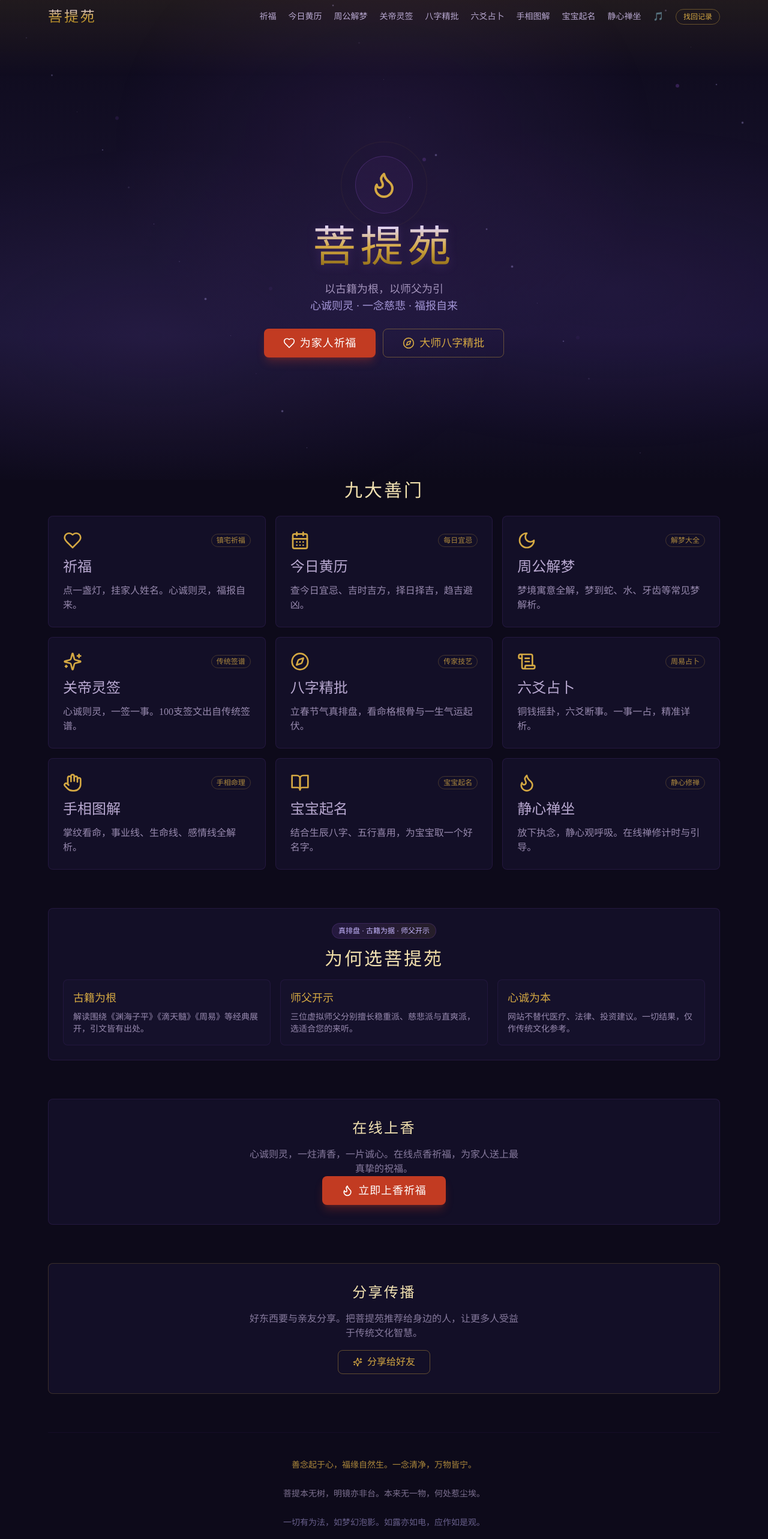
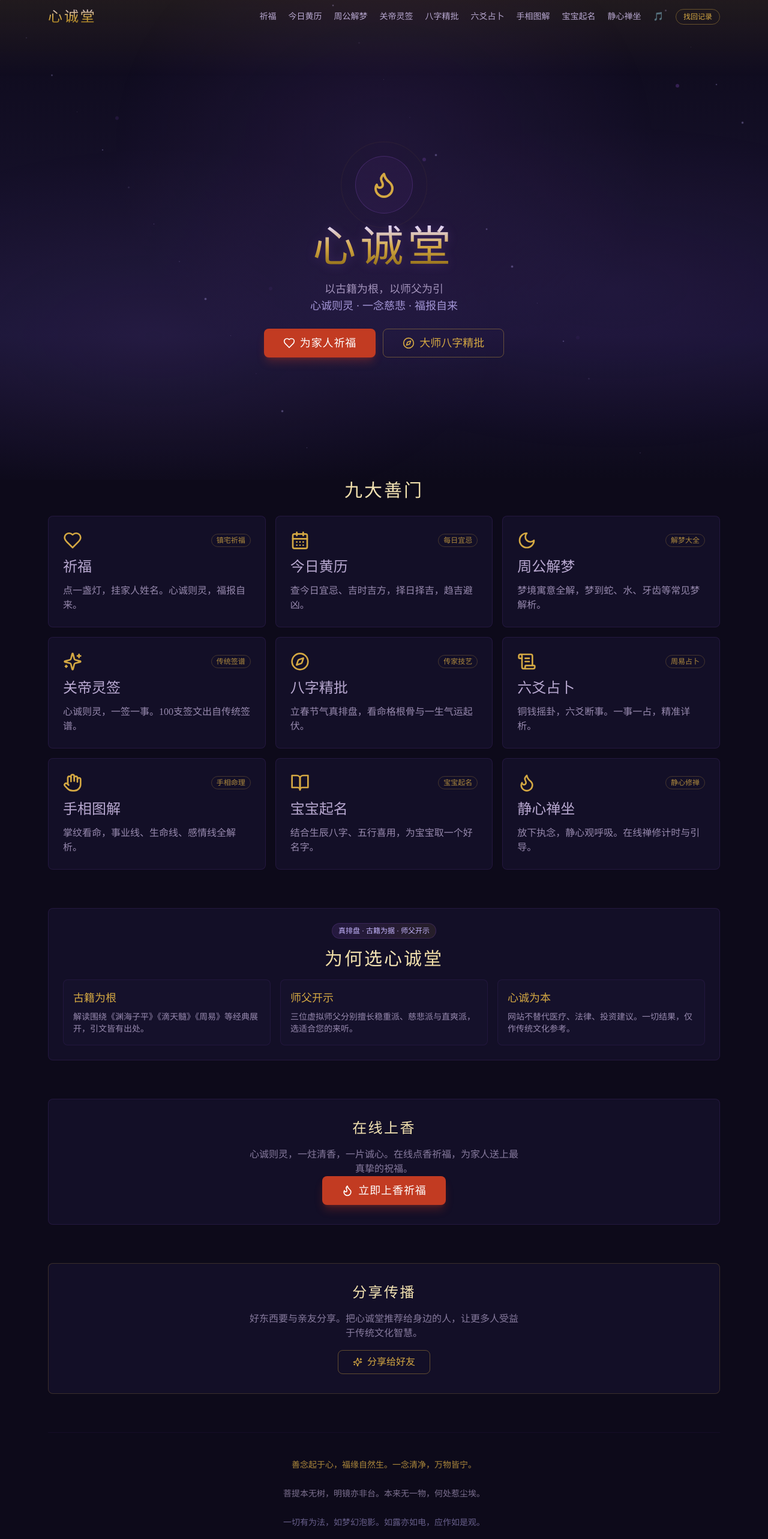
Before and after one commit to LJ082057/xinchengtang, a Next.js app: page / in a window 1280 px wide. Shown: the top 2566 px of the page at 60% size. Built offline with nearby package versions, Linux system fonts and the light colour scheme.

Commit message:
rename: 菩提苑 → 心诚堂

```diff
--- a/app/layout.tsx
+++ b/app/layout.tsx
@@ -2,11 +2,11 @@ import type { Metadata, Viewport } from "next";
 import "./globals.css";
 
 export const metadata: Metadata = {
-  title: "菩提苑 · 为家人祈福求灵签",
+  title: "心诚堂 · 为家人祈福求灵签",
   description: "心诚则灵。为家人点一盏祈福灯，求一支关帝灵签，看一卦命理八字。一念慈悲，福报自来。",
-  keywords: "菩提苑,祈福,求签,关帝灵签,八字精批,命理,周公解梦,今日黄历,六爻占卜,手相图解,宝宝起名",
+  keywords: "心诚堂,祈福,求签,关帝灵签,八字精批,命理,周公解梦,今日黄历,六爻占卜,手相图解,宝宝起名",
   openGraph: {
-    title: "菩提苑 · 为家人祈福求灵签",
+    title: "心诚堂 · 为家人祈福求灵签",
     description: "心诚则灵。点一盏灯，求一支签，看一卦命。一念慈悲，福报自来。",
   },
 };
@@ -88,7 +88,7 @@ export default function RootLayout({ children }: { children: React.ReactNode })
                 background:"linear-gradient(180deg, #e0d5ff 0%, #d4a843 50%, #8b6914 100%)",
                 WebkitBackgroundClip:"text",WebkitTextFillColor:"transparent",
                 letterSpacing:"0.12em"
-              }}>菩提苑</span>
+              }}>心诚堂</span>
             </a>
             <nav className="hidden items-center gap-5 md:flex">
               {navLinks.map(l => (
--- a/app/page.tsx
+++ b/app/page.tsx
@@ -41,7 +41,7 @@ export default function Home() {
             background:"linear-gradient(180deg,#e0d5ff 0%,#d4a843 50%,#8b6914 100%)",
             WebkitBackgroundClip:"text",WebkitTextFillColor:"transparent",
             filter:"drop-shadow(0 2px 8px rgba(107,63,160,0.4))"
-          }}>菩提苑</h1>
+          }}>心诚堂</h1>
           <p className="mx-auto max-w-md text-base leading-loose text-paper-dark/85 md:text-lg">
             以古籍为根，以师父为引<br/>
             <span className="text-star/80">心诚则灵 · 一念慈悲 · 福报自来</span>
@@ -86,7 +86,7 @@ export default function Home() {
         </div>
       </section>
 
-      {/* 为何选菩提苑 */}
+      {/* 为何选心诚堂 */}
       <section className="space-y-6 pb-section">
         <div className="rounded-lg border border-purple/20 bg-xuan-card/95 p-6 text-center space-y-4">
           <span className="inline-flex items-center rounded-full border border-purple/30 bg-gradient-to-r from-purple/20 to-gold/10 px-2.5 py-1 text-xs text-star">
@@ -95,7 +95,7 @@ export default function Home() {
           <h2 className="text-2xl tracking-widest md:text-3xl" style={{
             background:"linear-gradient(90deg,#d4a843,#f5e6b8,#d4a843)",
             WebkitBackgroundClip:"text",WebkitTextFillColor:"transparent"
-          }}>为何选菩提苑</h2>
+          }}>为何选心诚堂</h2>
           <div className="grid gap-4 md:grid-cols-3">
             {reasons.map((f, i) => (
               <div key={i} className="rounded-lg border border-purple/15 bg-xuan-surface/40 p-4 text-left">
@@ -130,7 +130,7 @@ export default function Home() {
             background:"linear-gradient(90deg,#d4a843,#f5e6b8,#d4a843)",
             WebkitBackgroundClip:"text",WebkitTextFillColor:"transparent"
           }}>分享传播</h2>
-          <p className="text-paper-dark/70 max-w-md mx-auto">好东西要与亲友分享。把菩提苑推荐给身边的人，让更多人受益于传统文化智慧。</p>
+          <p className="text-paper-dark/70 max-w-md mx-auto">好东西要与亲友分享。把心诚堂推荐给身边的人，让更多人受益于传统文化智慧。</p>
           <button className="h-10 px-6 rounded-lg border border-gold/40 text-gold hover:bg-gold/10 inline-flex items-center gap-2">
             <Sparkles className="size-4" /> 分享给好友
           </button>
@@ -143,7 +143,7 @@ export default function Home() {
           <p key={i} className={`leading-loose ${i === 0 ? 'text-gold/80' : i === 1 ? 'text-paper-dark/65' : 'text-star/50'}`}>{q}</p>
         ))}
         <div className="mx-auto w-12 border-t border-purple/15" />
-        <p className="text-xs text-paper-dark/60">菩提苑 · 一念慈悲，一灯长明</p>
+        <p className="text-xs text-paper-dark/60">心诚堂 · 一念慈悲，一灯长明</p>
       </footer>
     </div>
   );
```
